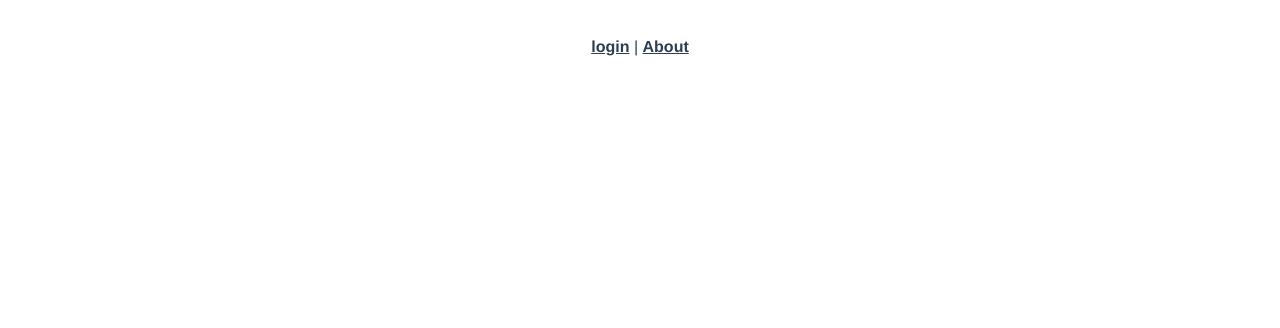
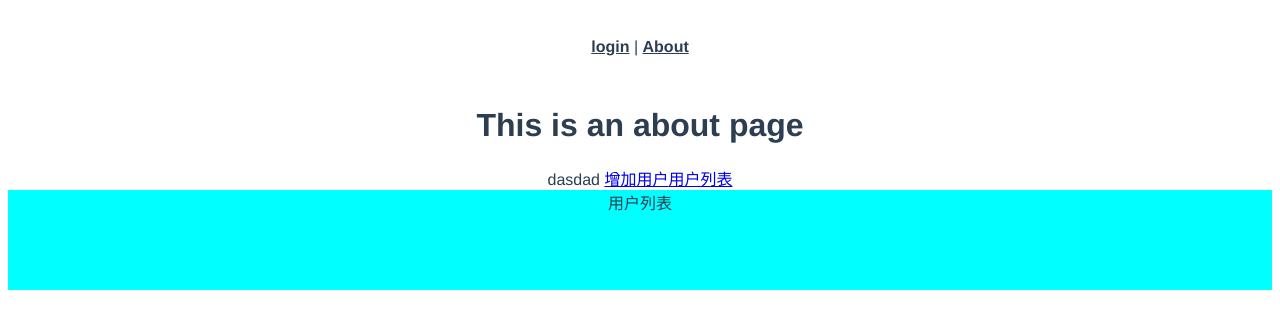
Before and after one commit to xiefeixiang0916/backPer, a Vue app: page /#/adsda in a window 1280 px wide. Shown: the top 328 px of the page. Built offline with nearby package versions, Linux system fonts and the light colour scheme.

Commit message:
父子路由 地址跳转

```diff
--- a/src/router/index.js
+++ b/src/router/index.js
@@ -18,10 +18,18 @@ Vue.use(VueRouter)
   {
     path: '/about',
     name: 'About',
-    // route level code-splitting
-    // this generates a separate chunk (about.[hash].js) for this route
-    // which is lazy-loaded when the route is visited.
-    component: () => import(/* webpackChunkName: "about" */ '../views/About.vue')
+    component: () => import('../views/About.vue'),
+    children: [
+      {
+        path: '/adsda',
+        name: 'adsda',
+        component: () => import('../views/adsda.vue')
+      },{
+        path: '/vbvcbv',
+        name: 'vbvcbv',
+        component: () => import('../views/vbvcbv.vue')
+      }
+    ],
   },
 
 ]
--- a/src/views/About.vue
+++ b/src/views/About.vue
@@ -2,6 +2,12 @@
   <div class="about" id="about">
     <h1>This is an about page</h1>
     dasdad
+    <router-link to="/vbvcbv">增加用户</router-link>
+    <router-link to="/adsda">用户列表</router-link>
+    <div class="right">
+      <!-- 右侧用来显示子路由对应的内容，即子路由对应页面的显示区域 -->
+      <router-view></router-view>
+    </div>
   </div>
 </template>
 
@@ -14,4 +20,10 @@
   text-align: center;
   color: #2c3e50;
  }
+ .right{
+   /* 右侧自适应 */
+   flex:1;
+   background-color: aqua;
+   height: 100px;
+ }
 </style>
--- /dev/null
+++ b/src/views/adsda.vue
@@ -0,0 +1,16 @@
+<template>
+
+  <div>
+    用户列表
+  </div>
+</template>
+
+<script>
+export default {
+  name: "adsda"
+}
+</script>
+
+<style scoped>
+
+</style>
--- /dev/null
+++ b/src/views/vbvcbv.vue
@@ -0,0 +1,13 @@
+<template>
+  <div>增加用户</div>
+</template>
+
+<script>
+export default {
+  name: "vbvcbv"
+}
+</script>
+
+<style scoped>
+
+</style>
```
Also changed, not shown: 1 other file (tests, documents, lock files or other folders).
